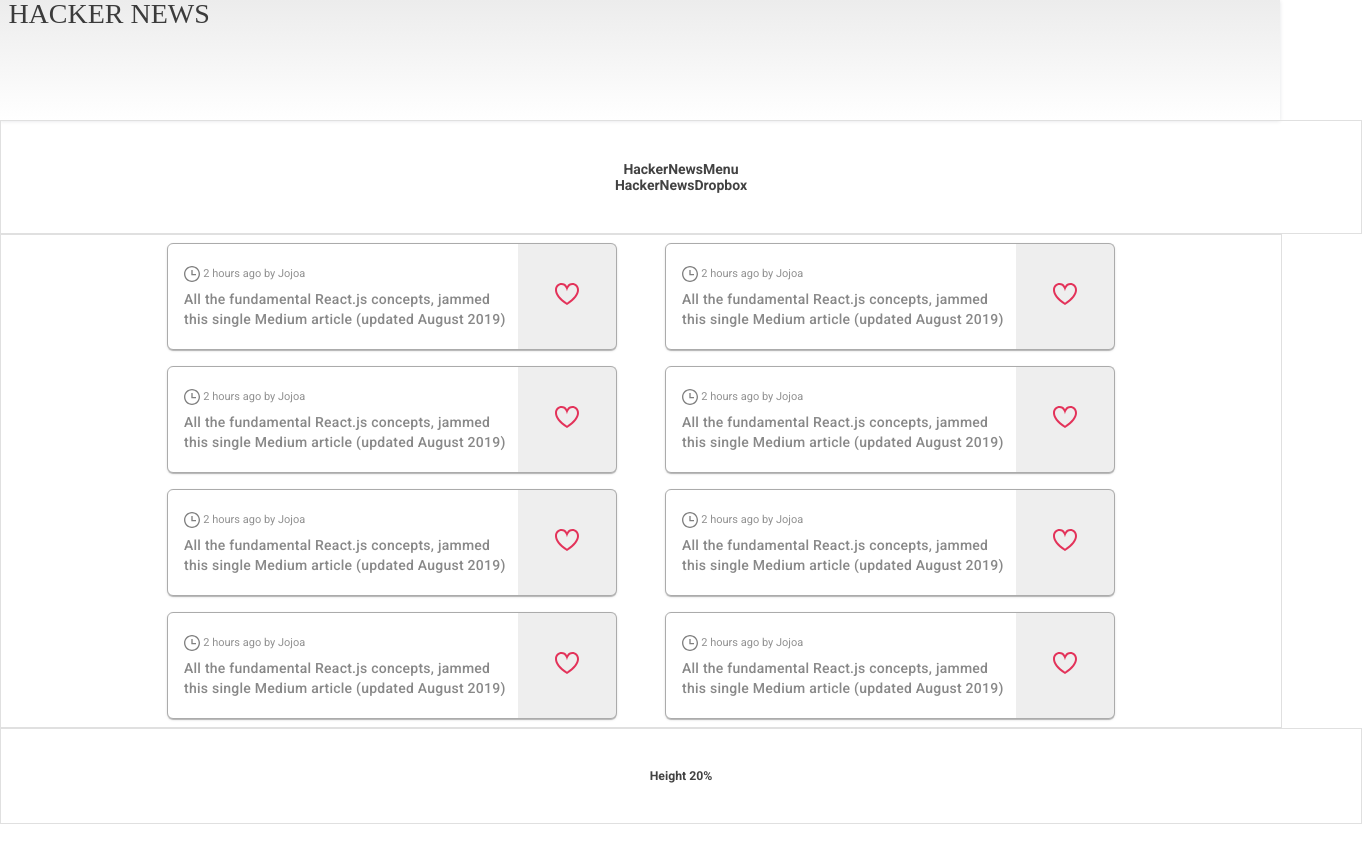
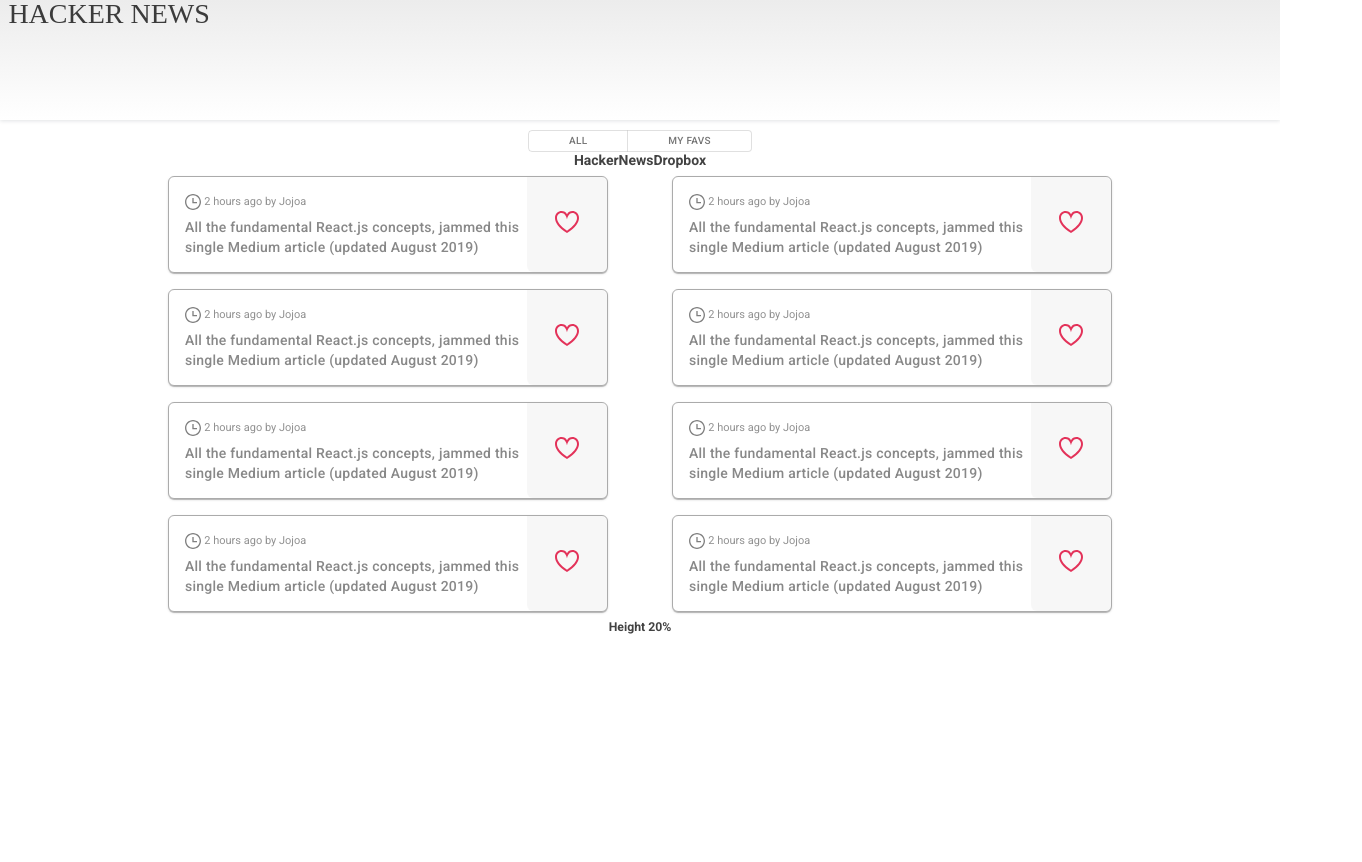
Before and after one commit to LuisFJojoa/hacker-news, a React (Vite) app: page / in a window 1280 px wide. Shown: the top 862 px of the page, 1362 px wide, since content can reach past the window. Built offline with nearby package versions, Linux system fonts and the light colour scheme.

Commit message:
<HackerNewsMenu/> component stylized

```diff
--- a/src/components/HackerNewsBody/HackerNewsBody.jsx
+++ b/src/components/HackerNewsBody/HackerNewsBody.jsx
@@ -8,7 +8,6 @@
 import { styled } from "@mui/material/styles";
 import Box from "@mui/material/Box";
 import Paper from "@mui/material/Paper";
-import Grid from "@mui/material/Grid";
 
 export const HackerNewsBody = () => {
   const Item = styled(Paper)(({ theme }) => ({
@@ -23,25 +22,17 @@
       <Box sx={{ height: "100vh", width: "100%" }}>
         <Box
           sx={{
-            padding: "40px",
             width: "100%",
             color: (theme) =>
               theme.palette.mode === "dark" ? "grey.300" : "grey.800",
-            border: "1px solid",
-            borderColor: (theme) =>
-              theme.palette.mode === "dark" ? "grey.800" : "grey.300",
             fontSize: "0.875rem",
             fontWeight: "700",
             textAlign: "center",
           }}
         >
-          <div>
-            <div>
+          <div className="header-body-container">
             <HackerNewsMenu />
-            </div>
-            <div>
               <HackerNewsDropbox/>
-            </div>
           </div>
 
         </Box>
@@ -50,9 +41,6 @@
             width: "100%",
             color: (theme) =>
               theme.palette.mode === "dark" ? "grey.300" : "grey.800",
-            border: "1px solid",
-            borderColor: (theme) =>
-              theme.palette.mode === "dark" ? "grey.800" : "grey.300",
             fontSize: "0.875rem",
             fontWeight: "700",
             textAlign: "center",
@@ -62,13 +50,9 @@
         </Box>
         <Box
           sx={{
-            padding: "40px",
             width: "100%",
             color: (theme) =>
               theme.palette.mode === "dark" ? "grey.300" : "grey.800",
-            border: "1px solid",
-            borderColor: (theme) =>
-              theme.palette.mode === "dark" ? "grey.800" : "grey.300",
             fontSize: "0.875rem",
             fontWeight: "700",
             textAlign: "center",
@@ -78,59 +62,5 @@
         </Box>
       </Box>
     </>
-    // <div className="hn-body">
-    //   <Grid
-    //     container
-    //     spacing={1}
-
-    //   >
-    //     <Grid
-    //       sx={{
-    //         height: "200px",
-    //         width: 100,
-    //         backgroundColor: (theme) =>
-    //           theme.palette.mode === "dark" ? "#1A2027" : "#fff",
-    //       }}
-    //       item
-    //       xs={12}
-    //       md={12}
-    //       lg={12}
-    //     >
-    //       <HackerNewsMenu />
-    //     </Grid>
-    //   </Grid>
-    //   <Grid container spacing={1}>
-    //     <Grid
-    //       sx={{
-    //         height: "1/3",
-    //         width: 100,
-    //         backgroundColor: (theme) =>
-    //           theme.palette.mode === "dark" ? "#1A2027" : "#fff",
-    //       }}
-    //       item
-    //       xs={12}
-    //       md={12}
-    //       lg={12}
-    //     >
-    //       <HackerNewsGrid />
-    //     </Grid>
-    //   </Grid>
-    //   <Grid container spacing={1}>
-    //     <Grid
-    //       sx={{
-    //         height: "1/3",
-    //         width: 100,
-    //         backgroundColor: (theme) =>
-    //           theme.palette.mode === "dark" ? "#1A2027" : "#fff",
-    //       }}
-    //       item
-    //       xs={12}
-    //       md={12}
-    //       lg={12}
-    //     >
-    //       <HackerNewsPagination />
-    //     </Grid>
-    //   </Grid>
-    // </div>
   );
 };
--- a/src/components/HackerNewsBody/styles.css
+++ b/src/components/HackerNewsBody/styles.css
@@ -0,0 +1,4 @@
+.header-body-container{
+  display: flex;
+  flex-direction: column;
+}
--- a/src/components/HackerNewsGrid/HackerNewsGrid.jsx
+++ b/src/components/HackerNewsGrid/HackerNewsGrid.jsx
@@ -25,8 +25,8 @@
           container
           direction="row"
           justifyContent="center"
-          alignItems="space-between"
-          columnSpacing={{ xs: 2, sm: 4, md: 4, lg: 6 }}
+          alignItems="center"
+          columnSpacing={{ xs: 2, sm: 4, md: 8, lg: 8 }}
           columns={{ xs: 10, sm: 10, md: 14, lg: 16 }}
         >
           <HackerNewsItem title="All the fundamental React.js concepts, jammed this single Medium article (updated August 2019)" />
--- a/src/components/HackerNewsItem/styles.css
+++ b/src/components/HackerNewsItem/styles.css
@@ -1,10 +1,10 @@
 .box-shadow {
   padding: 15px 15px 20px 15px;
-  width: 68px;
-  height: 70px;
+  width: 50px;
+  height: 60px;
   margin: 0 auto;
-  border-radius: 0px 6px px;
-  background-color: #60606021;
+  border-radius: 0px 6px 0px;
+  background-color: rgba(96, 96, 96, 0.06);
   display: flex;
   justify-content: center;
   align-items: center;
@@ -30,6 +30,7 @@
 }
 
 .new-title {
+  font-family: 'Roboto';
   font-weight: 500;
   line-height: 1.43;
   letter-spacing: 0.25px;
--- a/src/components/HackerNewsMenu/HackerNewsMenu.jsx
+++ b/src/components/HackerNewsMenu/HackerNewsMenu.jsx
@@ -1,12 +1,29 @@
-
+import ToggleButton from "@mui/material/ToggleButton";
+import ToggleButtonGroup from "@mui/material/ToggleButtonGroup";
+import { useState } from "react";
 import "./styles.css";
 
 export const HackerNewsMenu = () => {
+  const [page, setPage] = useState("News");
+  const handleChangePage = (event, newPage) => {
+    setPage(newPage);
+    console.log(newPage);
+  };
   return (
-    <>
-    <div>
-      HackerNewsMenu
-    </div>
-    </>
-  )
-}
+    <ToggleButtonGroup
+      sx={{
+        display: "flex",
+        flexDirection: "row",
+        justifyContent: "center",
+        alignItems: "center",
+      }}
+      color="primary"
+      value={page}
+      exclusive
+      onChange={handleChangePage}
+    >
+      <ToggleButton className="toogle-option" value="All">All</ToggleButton>
+      <ToggleButton className="toogle-option" value="Favs">My Favs</ToggleButton>
+    </ToggleButtonGroup>
+  );
+};
--- a/src/components/HackerNewsMenu/styles.css
+++ b/src/components/HackerNewsMenu/styles.css
@@ -0,0 +1,7 @@
+.toogle-option{
+  font-weight: 500;
+  font-size: 10px !important;
+  line-height: 20px !important;
+  padding: 0em 4em !important;
+  margin-top: 1em !important;
+}
```
